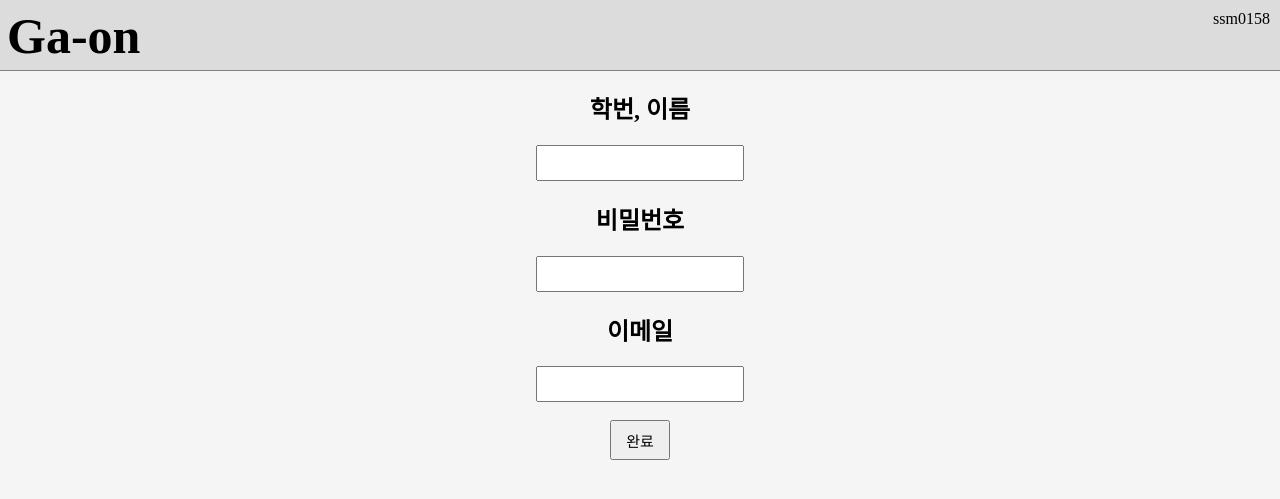
After one commit to gimhaeJeil-CPU-2018/Gaon, a Django app: page /join/ in a window 1280 px wide. The commit adds this page. Shown: the top 499 px of the page. Run offline with Django 3.2, Linux system fonts and the light colour scheme; a user stored in the database is signed in.

Commit message:
애저 업로드 테스트

```diff
--- a/booth/forms.py
+++ b/booth/forms.py
@@ -1,7 +1,23 @@
 from django import forms
-from .models import BoothList
+from .models import BoothList, photo
+from django.contrib.auth.models import User
 
 class BoothForm(forms.ModelForm):
-    class meta:
+    class Meta:
         model = BoothList
-        fields = ('BthName', 'stxt', 'text', 'floor', 'location', )
+        fields = ('BthName', 'picture', 'stxt', 'text', 'floor', 'location',)
+
+class ImageAdd(forms.ModelForm):
+    class Meta:
+        model = photo
+        fields = ('name', 'img',)
+
+class JoinNew(forms.ModelForm):
+    class Meta:
+        model = User
+        fields = ('username', 'password', 'email')
+
+class LoginGo(forms.ModelForm):
+    class Meta:
+        model = User
+        fields = ('username', 'password')
--- /dev/null
+++ b/booth/templates/booth/join.html
@@ -0,0 +1,19 @@
+{% extends 'booth/template.html' %}
+{% block contents %}
+    <form action="" method="post" id='join'>{% csrf_token %}
+        <div id="idd">
+            <h2>학번, 이름</h2>
+            {{ form.username }}
+        </div>
+        <div id="idd">
+            <h2>비밀번호</h2>
+            <input class="form-control" id="{{ form.password.id_for_label }}" maxlength="120" name="{{ form.password.html_name }}" type="password" />
+        </div>
+        <div id="idd">
+            <h2>이메일</h2>
+            {{ form.email }}
+        </div>
+        <br>
+        <button id='join_B' type="submit">완료</button>
+    </form>
+{% endblock %}
--- a/booth/templates/booth/template.html
+++ b/booth/templates/booth/template.html
@@ -9,6 +9,11 @@
 <body>
     <section id="top">
         <div id="logo" onclick="location.href='/';">Ga-on</div>
+        {% if user.is_authenticated %}
+        <div id="login">{{ user.username }}</div>
+        {% else %}
+        <script>location.href='/accounts/login'</script>
+        {% endif %}
     </section>
     <section id="contents">
         {% block contents %}
--- a/booth/urls.py
+++ b/booth/urls.py
@@ -1,8 +1,13 @@
 from django.urls import path
 from . import views
+from django.contrib.auth import views as auth_views
 
 urlpatterns = [
     path('',views.boothlist,name='boothlist'),
     path('booth/<pk>',views.boothinfo,name='boothinfo'),
-    path('boothnew/',views.BoothNew,name='name_new')
+    path('boothnew/',views.boothnew,name='name_new'),
+    path('imgnew/',views.imgnew,name='img_new'),
+    path('join/',views.joinsection,name='join_new'),
+    path('accounts/login/',views.loginsec,name='login_sec'),
+    path('logout/', auth_views.logout_then_login)
 ]
--- a/booth/views.py
+++ b/booth/views.py
@@ -1,6 +1,9 @@
-from django.shortcuts import render
+from django.shortcuts import render, redirect
 from .models import BoothList
-from .forms import BoothForm
+from .forms import BoothForm, ImageAdd, JoinNew, LoginGo
+from django.contrib.auth.models import User
+from django.contrib.auth import login, authenticate
+from django.http import HttpResponse
 # Create your views here.
 def boothlist(request):
     B_list = BoothList.objects.all()
@@ -10,6 +13,51 @@ def boothinfo(request,pk):
     info = BoothList.objects.get(pk=pk)
     return render(request, 'booth/info.html', {'info':info})
 
-def BoothNew(request):
-    form = BoothForm()
+def boothnew(request):
+    if request.method == "POST":
+        form = BoothForm(request.POST)
+        if form.is_valid():
+            booth = form.save(commit=False)
+            booth.auther = request.user
+            booth.save()
+    else:
+        form = BoothForm()
     return render(request, 'booth/new.html', {'form':form})
+
+def imgnew(request):
+    if request.method == "POST":
+        form = ImageAdd(request.POST)
+        if form.is_valid():
+            booth = form.save(commit=False)
+            booth.auther = request.user
+            booth.save()
+            redirect('booth/')
+    else:
+        form = ImageAdd()
+    return render(request, 'booth/new.html', {'form':form})
+
+def joinsection(request):
+    if request.method == "POST":
+        form = JoinNew(request.POST)
+        if form.is_valid():
+            join = User.objects.create_user(**form.cleaned_data)
+            login(request,join)
+            return redirect('/')
+    else:
+        form = JoinNew
+        return render(request, 'booth/join.html', {'form':form})
+
+def loginsec(request):
+    if request.method == 'POST':
+        form = LoginGo(request.POST)
+        username = request.POST['username']
+        password = request.POST['password']
+        user = authenticate(username=username, password=password)
+        if user is not None:
+            login(request,user)
+            return redirect('/')
+        else:
+            return HttpResponse('사용자 이름이나 비밀번호가 잘못 되었습니다.')
+    else:
+        form = LoginGo()
+        return render(request, 'booth/login.html',{'form':form})
--- a/gaon/settings.py
+++ b/gaon/settings.py
@@ -25,7 +25,7 @@ SECRET_KEY = '=o)p)$4w7i+&l(52pn9qx+)(%q+y9%!r4hwf77rmmezh9tu7b$'
 # SECURITY WARNING: don't run with debug turned on in production!
 DEBUG = True
 
-ALLOWED_HOSTS = ['127.0.0.1']
+ALLOWED_HOSTS = ['127.0.0.1','52.231.72.54','gaonexp.com']
 
 
 # Application definition
--- a/gaon/urls.py
+++ b/gaon/urls.py
@@ -21,4 +21,5 @@ from django.conf.urls.static import static
 urlpatterns = [
     path('admin/', admin.site.urls),
     path('', include('booth.urls')),
+    path('ac/',include('django.contrib.auth.urls')),
 ] + static(settings.MEDIA_URL, document_root=settings.MEDIA_ROOT)
--- a/static/css/booth/style.css
+++ b/static/css/booth/style.css
@@ -11,14 +11,20 @@ body
     left: 0;
     width: 100%;
     height: 70px;
-    background-color: white;
+    background-color: gainsboro;
     border-bottom: 1px solid gray;
 }
 #logo
 {
+    float: left;
     font-size: 50px;
     font-weight: bold;
     padding: 7px;
+}
+#login
+{
+    padding: 10px;
+    float: right;
 }
 #contents
 {
@@ -65,3 +71,44 @@ body
 {
     padding: 5px;
 }
+#photolist
+{
+    overflow: scroll;
+    white-space: nowrap;
+}
+#btimage
+{
+    width: 100%;
+}
+#warea
+{
+    margin-left: 10px;
+}
+#join
+{
+    text-align: center;
+}
+#id_username
+{
+    width: 200px;
+    height: 30px;
+    font-size: 25px;
+}
+#id_password
+{
+    width: 200px;
+    height: 30px;
+    font-size: 25px;
+}
+#id_email
+{
+    width: 200px;
+    height: 30px;
+    font-size: 25px;
+}
+#join_B
+{
+    width: 60px;
+    height: 40px;
+    font-size: 15px;
+}
```
Also changed, not shown: booth/static/css/booth/style.css (+46 -4 lines), booth/templates/booth/login.html (added, +36 -0 lines), booth/templates/booth/new.html (+10 -0 lines), db.sqlite3.
